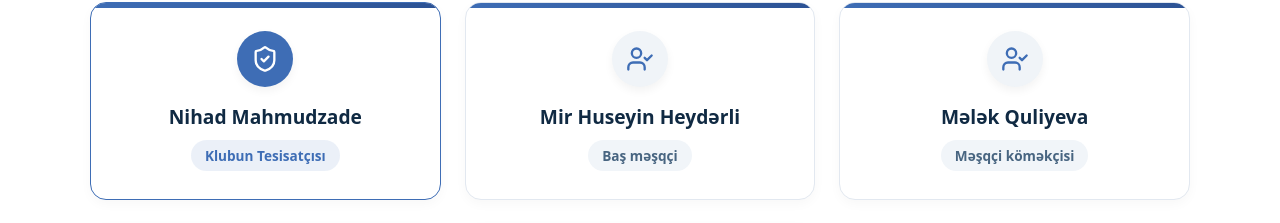
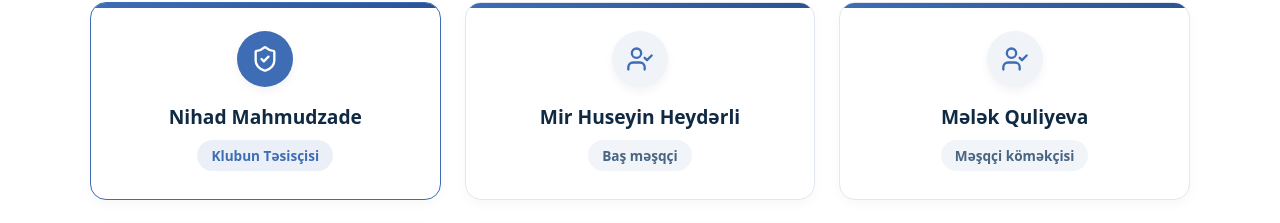
Before and after one commit to EminS17/absheron-ik, a React (Vite) app: page /team in a window 1280 px wide. Shown: the part 1543-1766 px from the top of the page. Built offline with nearby package versions, Linux system fonts and the light colour scheme.

Commit message:
Fix founder title spelling in Azerbaijani

```diff
--- a/src/components/Team.jsx
+++ b/src/components/Team.jsx
@@ -54,7 +54,7 @@ export default function Team() {
   ];
 
   const staff = [
-    { name: 'Nihad Mahmudzade', position: 'Klubun Tesisatçısı', isOwner: true },
+    { name: 'Nihad Mahmudzade', position: 'Klubun Təsisçisi', isOwner: true },
     { name: 'Mir Huseyin Heydərli', position: 'Baş məşqçi' },
     { name: 'Mələk Quliyeva', position: 'Məşqçi köməkçisi' },
     { name: 'Ibrahim Qələndərli', position: 'Məşqçi' },
```
